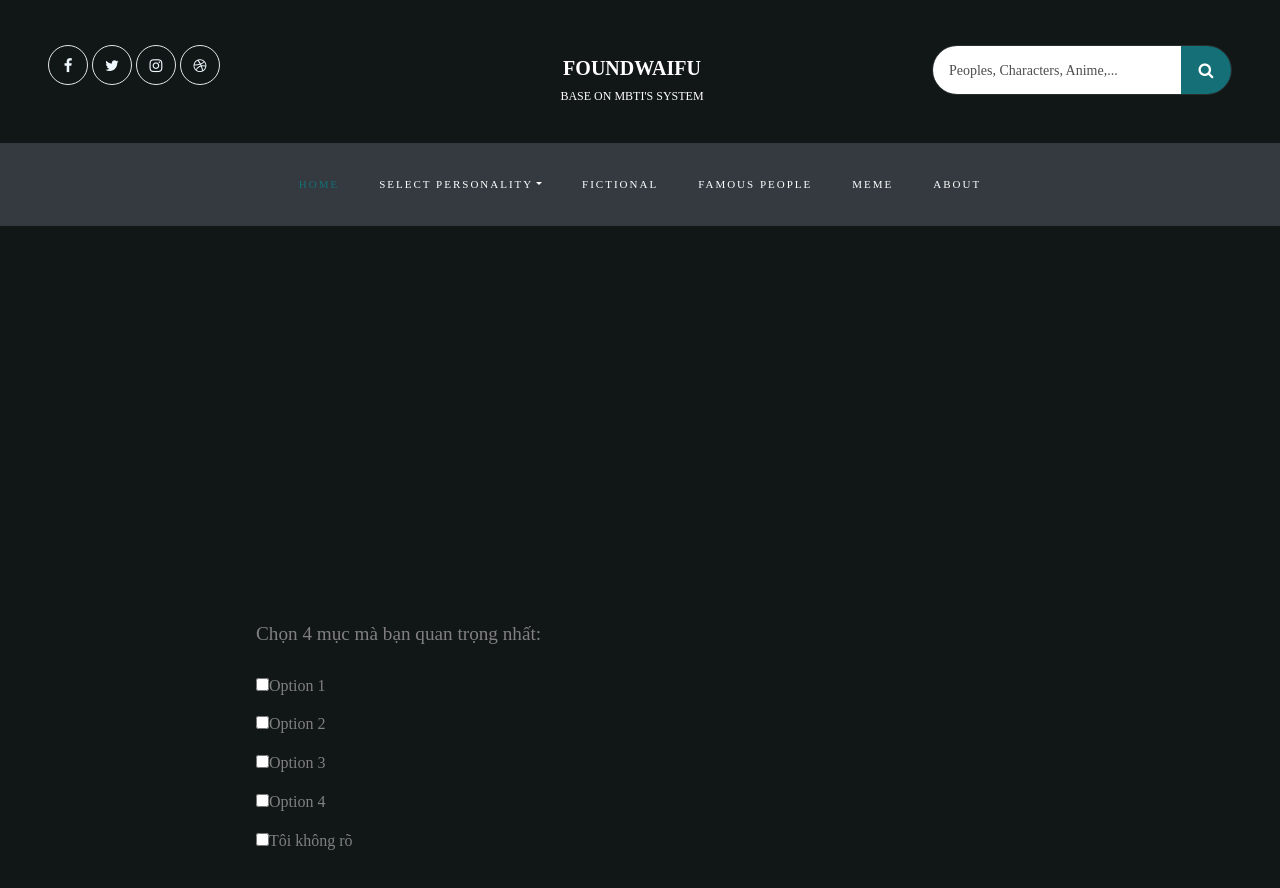
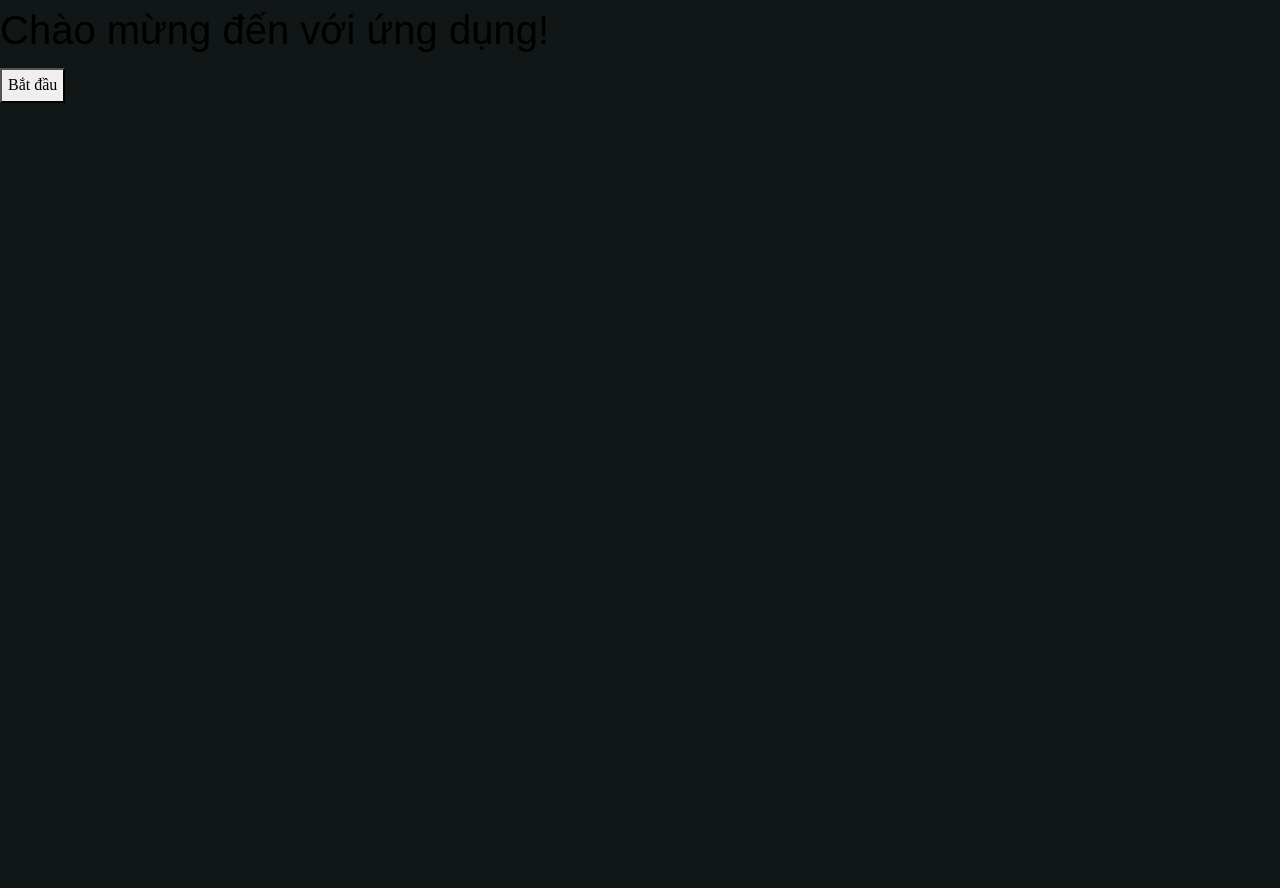
Before and after one commit to LunhA/FoundWaifuUI, a React (Create React App) app: page / in a window 1280 px wide. Shown: the top 888 px of the page. After the commit the page ends 800 px from the top, so only its background shows below. Built offline with nearby package versions, Linux system fonts and the light colour scheme.

Commit message:
change route

```diff
--- a/src/App.js
+++ b/src/App.js
@@ -1,16 +1,27 @@
-import AppHeader from './components/AppHeader';
-import AppFooter from './components/AppFooter';
-import router from './router/index';
-import Landing from './views/Landing';
+import React from "react";
+import { BrowserRouter as Router, Route, Routes } from 'react-router-dom'; // Import BrowserRouter và Routes
+import InputPage from "./views/InputPage";
+import CharacterDetails from "./views/CharacterDetails";
+import WelcomePage from "./views/WelcomePage";
+import Liked from "./views/Liked";
+import SearchResults from "./views/SearchResults";
+import PersonalSelected from "./views/PersonalitySelected";
+import QuestionPage from "./views/QuestionPage";
 import './App.css';
 
 function App() {
   return (
-    <div className="App">
-      <AppHeader/>
-      <Landing/>
-      <AppFooter/>
-    </div>
+    <Router>
+      <Routes> {/* Sử dụng <Routes> để định nghĩa các tuyến */}
+        <Route path="/" element={<WelcomePage />} />
+        <Route path="/characterdetails/:id" element={<CharacterDetails />} />
+        <Route path="/input" element={<InputPage />} />
+        <Route path="/liked" element={<Liked />} />
+        <Route path="/searchresults" element={<SearchResults />} />
+        <Route path="/personalselected" element={<PersonalSelected />} />
+        <Route path="/question" element={<QuestionPage />} />
+      </Routes>
+    </Router>
   );
 }
 
--- a/src/router/index.js
+++ b/src/router/index.js
@@ -1,30 +1,29 @@
-import React from 'react';
+import React from "react";
 // import ReactDOM from 'react-dom';
 // import App from '../App';
-import {BrowserRouter, Routes, Route} from 'react-router-dom';
-import Landing from '../views/Landing';
-import CharacterDetails from '../views/CharacterDetails';
-import FamousPeople from '../views/FamousPeople';
-import Liked from '../views/Liked';
-import SearchResults from '../views/SearchResults';
-import PersonalSelected from '../views/PersonalitySelected';
-import FictionalCharacters from '../views/FictionalCharacters';
-
+import { Switch, Routes, Route } from "react-router-dom";
+import InputPage from "../views/InputPage";
+import CharacterDetails from "../views/CharacterDetails";
+import WelcomePage from "../views/WelcomePage";
+import Liked from "../views/Liked";
+import SearchResults from "../views/SearchResults";
+import PersonalSelected from "../views/PersonalitySelected";
+import QuestionPage from "../views/QuestionPage";
 
 export default function router() {
-    return (
-        <BrowserRouter>
-            <div>
-                <Routes>
-                    <Route path="/" name ="Landing Page" component = {Landing} />
-                    <Route path="/characterdetails/:id" name = "Character Details" component = {CharacterDetails} />
-                    <Route path="/famouspeople" component = {FamousPeople} />
-                    <Route path="/liked" component = {Liked} />
-                    <Route path="/searchresults" component = {SearchResults} />
-                    <Route path="/personalselected" component = {PersonalSelected} />
-                    <Route path="/fictionalcharacters" component = {FictionalCharacters} />
-                </Routes>
-            </div>
-        </BrowserRouter>
-    )
+  return (
+    <Routes>
+        <Route path="/" name="Landing Page" component={WelcomePage} />
+        <Route
+          path="/characterdetails/:id"
+          name="Character Details"
+          component={CharacterDetails}
+        />
+        <Route path="/input" component={InputPage} />
+        <Route path="/liked" component={Liked} />
+        <Route path="/searchresults" component={SearchResults} />
+        <Route path="/personalselected" component={PersonalSelected} />
+        <Route path="/question" component={QuestionPage} />
+    </Routes>
+  );
 }
--- /dev/null
+++ b/src/views/InputPage.js
@@ -0,0 +1,28 @@
+import React, { useState } from 'react';
+import { useNavigate } from 'react-router-dom';
+
+function InputPage() {
+  const history = useNavigate();
+  const [inputValue, setInputValue] = useState('');
+
+  const handleInputSubmit = () => {
+    if (inputValue.trim() !== '') {
+      history.push('/result'); // Điều hướng đến trang kết quả sau khi nhập
+    }
+  };
+
+  return (
+    <div className="input-page">
+      <h2>Nhập thông tin của bạn:</h2>
+      <input
+        type="text"
+        value={inputValue}
+        onChange={(e) => setInputValue(e.target.value)}
+        placeholder="Nhập thông tin của bạn"
+      />
+      <button onClick={handleInputSubmit}>Tiếp Theo</button>
+    </div>
+  );
+}
+
+export default InputPage;
--- a/src/views/Landing.js
+++ /dev/null
@@ -1,106 +0,0 @@
-import React, { useState } from 'react';
-
-function Landing() {
-  const [selectedOptions, setSelectedOptions] = useState([]);
-  const [inputValue, setInputValue] = useState('');
-  const [inputCount, setInputCount] = useState(0);
-
-  const handleCheckboxChange = (event) => {
-    const option = event.target.value;
-    if (event.target.checked && selectedOptions.length < 4) {
-      setSelectedOptions([...selectedOptions, option]);
-    } else {
-      setSelectedOptions(selectedOptions.filter((item) => item !== option));
-    }
-  };
-
-  const handleInputChange = (event) => {
-    setInputValue(event.target.value);
-  };
-
-  const handleInputSubmit = () => {
-    if (inputValue.trim() !== '' && inputCount < 4) {
-      setSelectedOptions([...selectedOptions, inputValue]);
-      setInputValue('');
-      setInputCount(inputCount + 1);
-    }
-  };
-
-  return (
-    <div className="main-page">
-      <div className="main-container">
-        <div className="question">
-          <p>Chọn 4 mục mà bạn quan trọng nhất:</p>
-          <div className="options">
-            <label>
-              <input
-                type="checkbox"
-                value="Option 1"
-                onChange={handleCheckboxChange}
-                disabled={selectedOptions.length === 4}
-              />
-              Option 1
-            </label>
-            <label>
-              <input
-                type="checkbox"
-                value="Option 2"
-                onChange={handleCheckboxChange}
-                disabled={selectedOptions.length === 4}
-              />
-              Option 2
-            </label>
-            <label>
-              <input
-                type="checkbox"
-                value="Option 3"
-                onChange={handleCheckboxChange}
-                disabled={selectedOptions.length === 4}
-              />
-              Option 3
-            </label>
-            <label>
-              <input
-                type="checkbox"
-                value="Option 4"
-                onChange={handleCheckboxChange}
-                disabled={selectedOptions.length === 4}
-              />
-              Option 4
-            </label>
-            <label>
-              <input
-                type="checkbox"
-                value="Tôi không rõ"
-                onChange={handleCheckboxChange}
-                disabled={selectedOptions.length === 4}
-              />
-              Tôi không rõ
-            </label>
-          </div>
-        </div>
-        <div className="selected-options">
-          {selectedOptions.map((option, index) => (
-            <p key={index}>{option}</p>
-          ))}
-        </div>
-        {selectedOptions.length === 4 && (
-          <button className="next-button">Tiếp Theo</button>
-        )}
-        {inputCount < 4 && (
-          <div className="input-page">
-            <input
-              type="text"
-              value={inputValue}
-              onChange={handleInputChange}
-              placeholder="Nhập lựa chọn của bạn"
-            />
-            <button className='' onClick={handleInputSubmit}>Nhập</button>
-          </div>
-        )}
-      </div>
-    </div>
-  );
-}
-
-export default Landing;
--- /dev/null
+++ b/src/views/QuestionPage.js
@@ -0,0 +1,54 @@
+import React, { useState } from 'react';
+import { useNavigate } from 'react-router-dom';
+
+const items = [
+    'Mục 1',
+    'Mục 2',
+    'Mục 3',
+    'Mục 4',
+    // Thêm các mục khác tại đây
+  ];
+
+function QuestionPage() {
+  const history = useNavigate();
+  const [selectedItems, setSelectedItems] = useState([]);
+
+  const handleItemSelection = (item) => {
+    if (selectedItems.length < 4) {
+      setSelectedItems([...selectedItems, item]);
+    }
+  };
+
+  const handleNextButtonClick = () => {
+    if (selectedItems.length === 4) {
+      history.push('/input');
+    }
+  };
+
+  return (
+    <div className="question-page">
+      <h2>Câu hỏi thứ 1: Chọn 4 mục mà bạn quan trọng nhất:</h2>
+      <ul>
+        {/* Sử dụng map để tạo các mục và tick cho việc chọn */}
+        {items.map((item, index) => (
+          <li key={index}>
+            <label>
+              <input
+                type="checkbox"
+                value={item}
+                onChange={() => handleItemSelection(item)}
+                disabled={selectedItems.length === 4}
+              />
+              {item}
+            </label>
+          </li>
+        ))}
+      </ul>
+      <button onClick={handleNextButtonClick} disabled={selectedItems.length !== 4}>
+        Tiếp Theo
+      </button>
+    </div>
+  );
+}
+
+export default QuestionPage;
--- /dev/null
+++ b/src/views/WelcomePage.js
@@ -0,0 +1,15 @@
+import React from 'react';
+import { Link } from 'react-router-dom';
+
+function WelcomePage() {
+  return (
+    <div className="welcome-page">
+      <h1>Chào mừng đến với ứng dụng!</h1>
+      <Link to="/question">
+        <button>Bắt đầu</button>
+      </Link>
+    </div>
+  );
+}
+
+export default WelcomePage;
```
Also changed, not shown: src/views/FamousPeople.js (deleted), src/views/FictionalCharacters.js (deleted).
